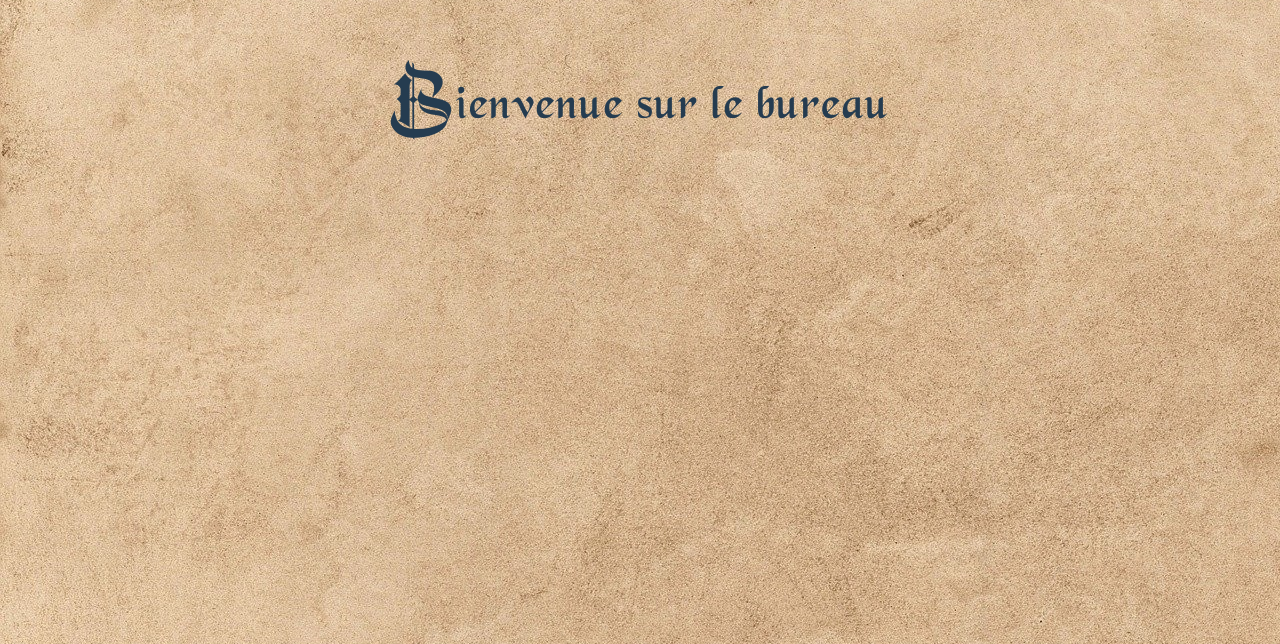
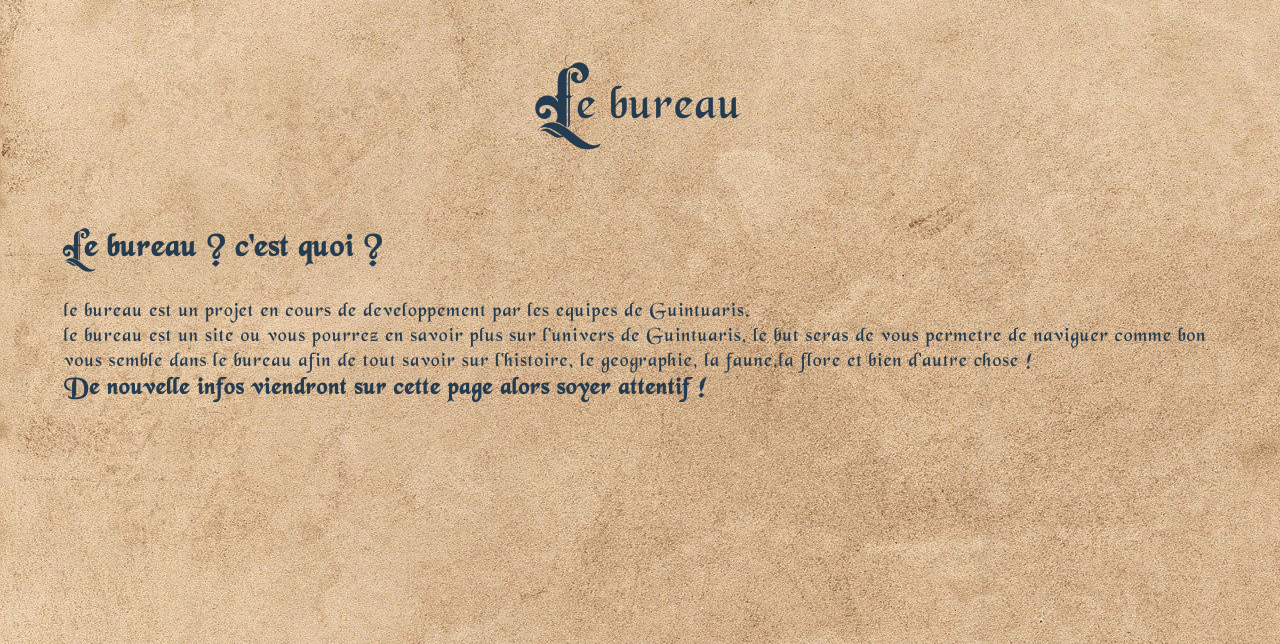
Before and after one commit to Alex1084/Guintuaris-symfony, a Symfony app: template templates/main/office.html.twig in a window 1280 px wide. Shown: the part 158-802 px from the top of the page. Run offline with Twig, Linux system fonts and the light colour scheme; the template is opened without the code that fills it, so the values that code supplies are empty; some libraries are stand-ins or nearby versions.

Commit message:
set pages for office and rules

```diff
--- a/templates/main/office.html.twig
+++ b/templates/main/office.html.twig
@@ -9,6 +9,10 @@
         </div>
     {% endfor %}
     <div class="container">
-        <h1 class="title">Bienvenue sur le bureau</h1>
+        <h1 class="title">Le bureau</h1>
+        <h2 class="sub-title">le bureau ? c'est quoi ?</h2>
+        <p class="content">le bureau est un projet en cours de developpement par les equipes de Guintuaris.</p>
+        <p class="content">le bureau est un site ou vous pourrez en savoir plus sur l'univers de Guintuaris, le but seras de vous permetre de naviguer comme bon vous semble dans le bureau afin de tout savoir sur l'histoire, le geographie, la faune,la flore et bien d'autre chose !</p>
+        <h2>De nouvelle infos viendront sur cette page alors soyer attentif !</h2>
     </div>
 {% endblock %}
--- a/templates/rules/rules.html.twig
+++ b/templates/rules/rules.html.twig
@@ -4,5 +4,9 @@
 
 {% block body %}
 	<div class="container">
+		<h1 class="title">Regles de jeu</h1>
+		<p class="content">les regles de jeu vont bientt arrivé sur Guintuaris.fr.</p>
+		<p class="content"> vous pourrez consulter toute les regles de jeu et les lexique en deux clique grace a cette page.</p>
+		<h2 class="sub-title">Soyer patient cette fonctonalité arrive bientot</h2>
 	</div>
 {% endblock %}
```
